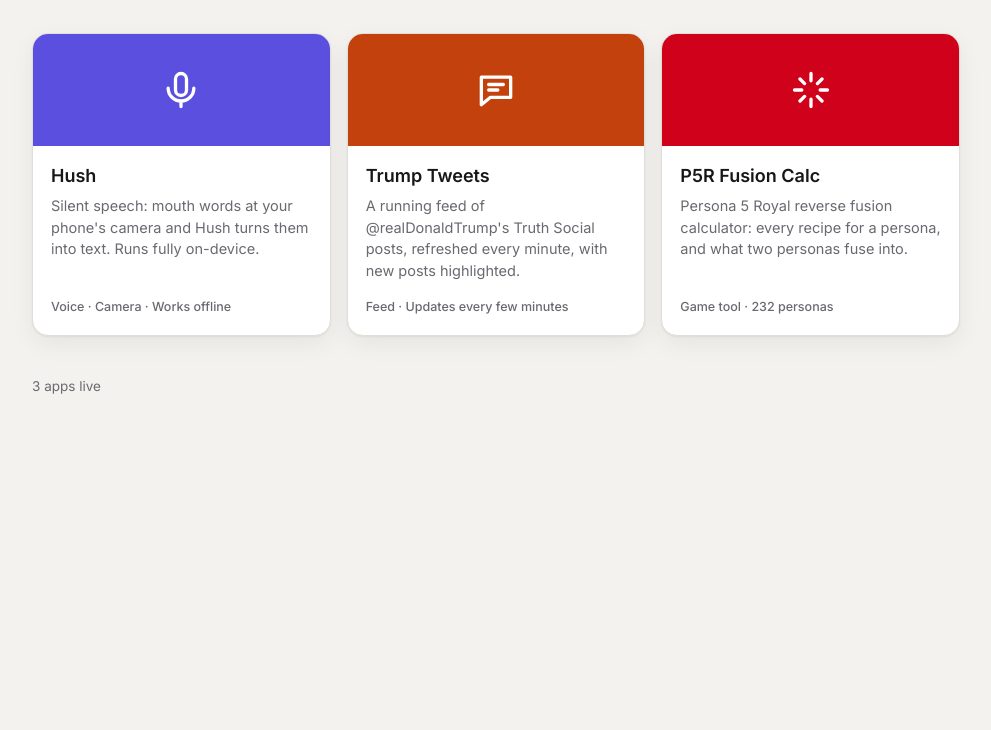
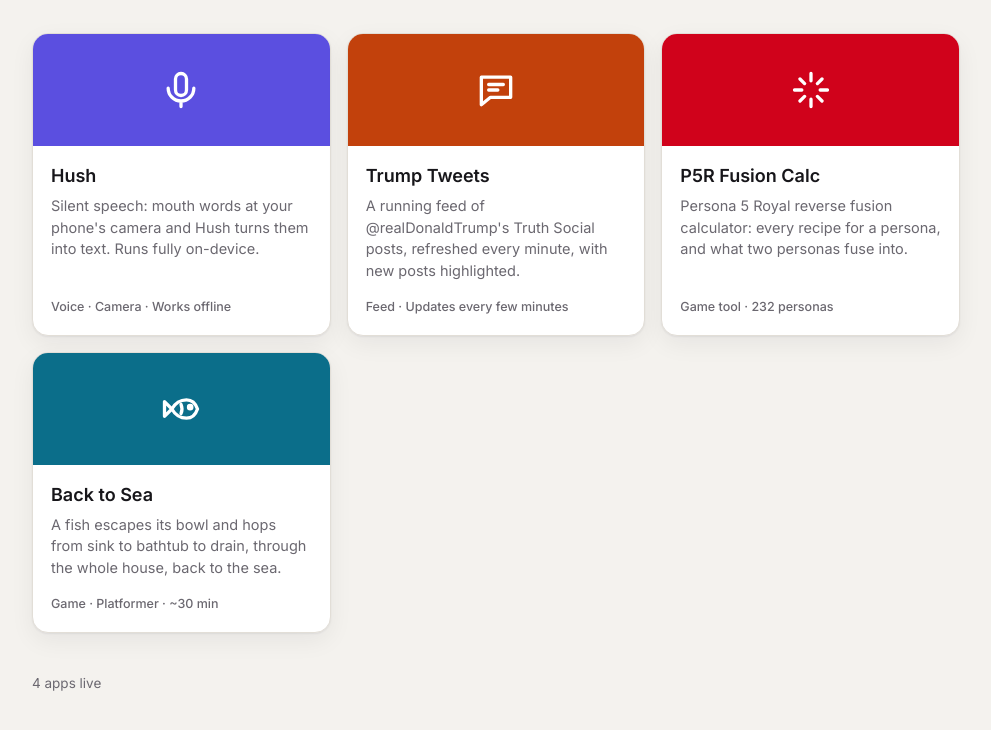
Before and after one commit to mishalgovani-afk/glasstestt, a plain HTML site: page index.html in a window 1280 px wide. Shown: the part 152-882 px from the top of the page, without its empty margins (144-1135 px from the left). Before the commit the page ends 800 px from the top, so only its background shows below. Drawn offline with Linux system fonts and the light colour scheme.

Commit message:
Back to Sea: design contract, splash card and README row
Co-Authored-By: Claude Opus 5.5 <noreply@anthropic.com>
Claude-Session: https://claude.ai/code/session_01JXDJe3c4Pfr6jB3Ca4LRPm

```diff
--- a/index.html
+++ b/index.html
@@ -144,9 +144,19 @@ const APPS = [
     icon: "spark",
     status: "live",
   },
+  {
+    slug: "back-to-sea",
+    name: "Back to Sea",
+    blurb: "A fish escapes its bowl and hops from sink to bathtub to drain, through the whole house, back to the sea.",
+    tag: "Game · Platformer · ~30 min",
+    accent: "#0b6e8a",
+    icon: "fish",
+    status: "live",
+  },
 ];
 
 const ICONS = {
+  fish: '<path d="M7 12c2-3.5 5-5 8-5 3 0 5 2 6 5-1 3-3 5-6 5-3 0-6-1.5-8-5Z"/><path d="M7 12 3 8v8l4-4Z"/><circle cx="17" cy="11" r=".9" fill="currentColor"/><path d="M12 9.5c.7 1.6.7 3.4 0 5"/>',
   mic: '<path d="M12 3a3 3 0 0 0-3 3v6a3 3 0 0 0 6 0V6a3 3 0 0 0-3-3Z"/><path d="M5 11a7 7 0 0 0 14 0M12 18v3"/>',
   chat: '<path d="M4 5h16v11H9l-5 4V5Z"/><path d="M8 9h8M8 12h5"/>',
   spark: '<path d="M12 3v4M12 17v4M3 12h4M17 12h4M6 6l2.5 2.5M15.5 15.5 18 18M6 18l2.5-2.5M15.5 8.5 18 6"/>',
```
Also changed, not shown: 2 other files.
